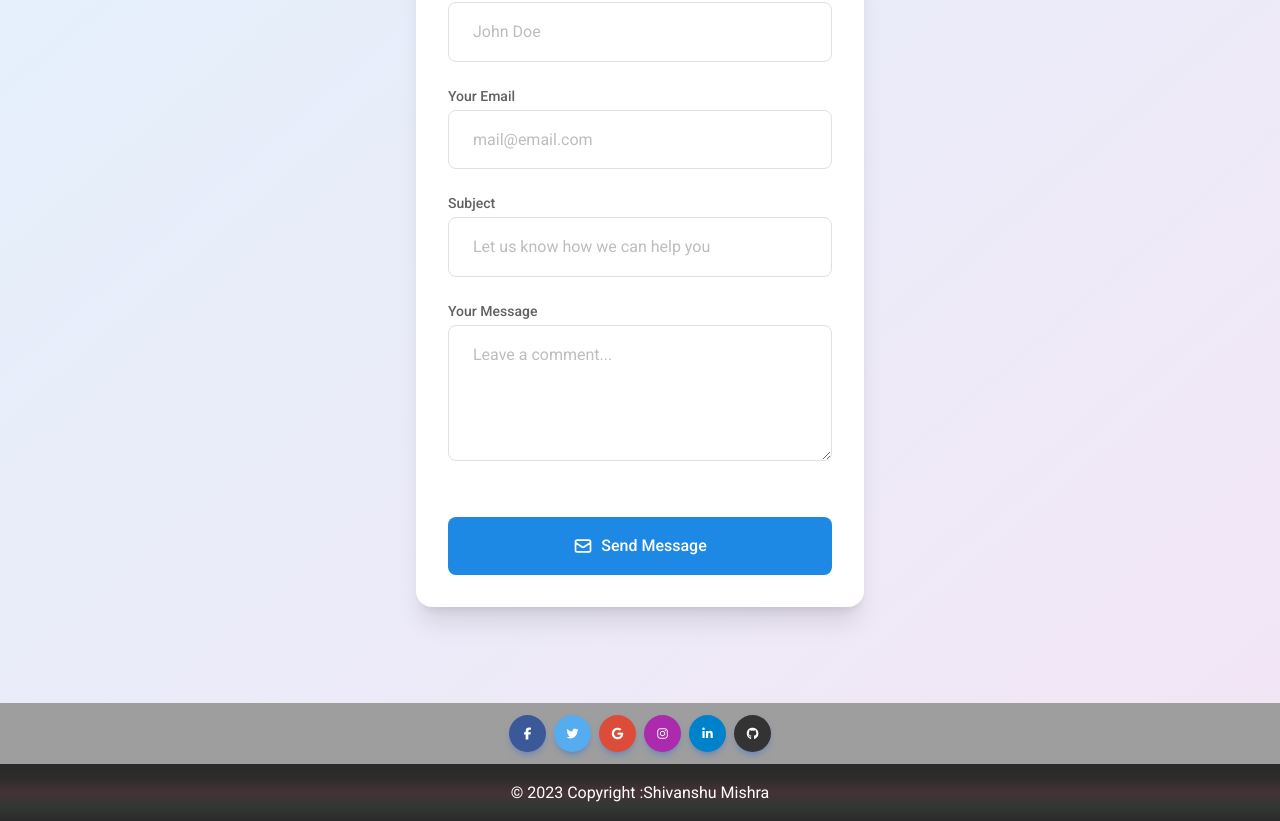
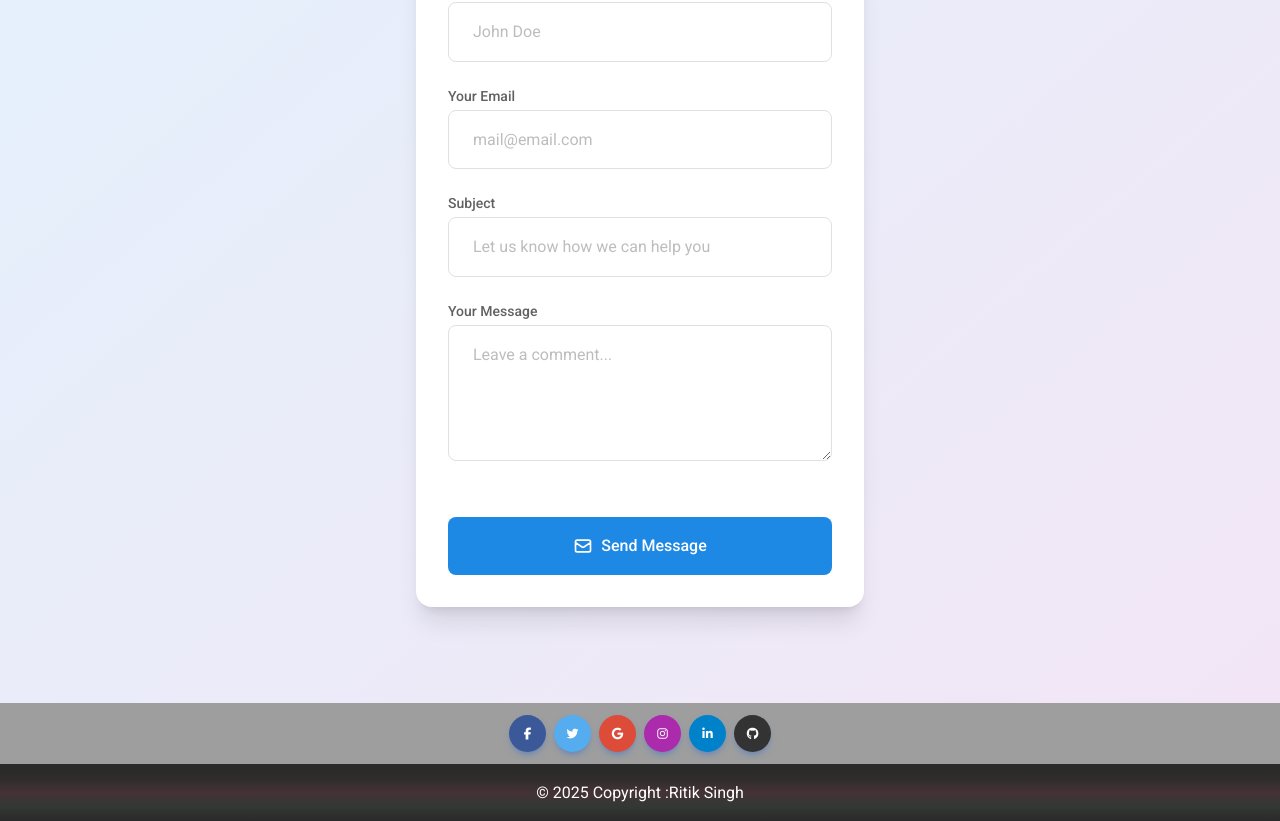
Before and after one commit to ritiksingh14671/be-consistent, a React (Create React App) app in the folder be-consistent/: page /contact in a window 1280 px wide. Shown: the part 289-1110 px from the top of the page. Built offline with nearby package versions, Linux system fonts and the light colour scheme.

Commit message:
Update Footer.js

```diff
--- a/be-consistent/src/Component/Footer.js
+++ b/be-consistent/src/Component/Footer.js
@@ -17,7 +17,7 @@ const Footer = () => {
           floating
           className='m-1'
           style={{ backgroundColor: '#3b5998' }}
-          href='https://www.facebook.com/shivanshu.mishra.33234/'
+          href='https://www.facebook.com/'
           role='button'
         >
           <MDBIcon fab icon='facebook-f' />
@@ -27,7 +27,7 @@ const Footer = () => {
           floating
           className='m-1'
           style={{ backgroundColor: '#55acee' }}
-          href='https://twitter.com/Shivanshu_23'
+          href='https://x.com/'
           role='button'
         >
           <MDBIcon fab icon='twitter' />
@@ -37,7 +37,7 @@ const Footer = () => {
           floating
           className='m-1'
           style={{ backgroundColor: '#dd4b39' }}
-          href='mailto:mishrashivashu2004@gmail.com'
+          href='mailto:ritiksingh14671@gmail.com'
           role='button'
         >
           <MDBIcon fab icon='google' />
@@ -46,7 +46,7 @@ const Footer = () => {
           floating
           className='m-1'
           style={{ backgroundColor: '#ac2bac' }}
-          href='https://www.instagram.com/shivanshu.mishra.23/'
+          href='https://www.instagram.com/ritiksinghrds'
           role='button'
         >
           <MDBIcon fab icon='instagram' />
@@ -56,7 +56,7 @@ const Footer = () => {
           floating
           className='m-1'
           style={{ backgroundColor: '#0082ca' }}
-          href='https://www.linkedin.com/in/shivanshu-mishra-9baab3229/'
+          href='https://www.linkedin.com/in/ritik-singh-253425203/'
           role='button'
         >
           <MDBIcon fab icon='linkedin-in' />
@@ -66,7 +66,7 @@ const Footer = () => {
           floating
           className='m-1'
           style={{ backgroundColor: '#333333' }}
-          href='https://github.com/Shivanshumishra23'
+          href='https://github.com/ritiksingh14671'
           role='button'
         >
           <MDBIcon fab icon='github' />
@@ -75,9 +75,9 @@ const Footer = () => {
     </MDBContainer>
 
     <div className='text-center p-3 gradient1 ' style={{ backgroundColor: 'rgba(255,255,255, 0.5)' }}>
-      © 2023 Copyright :
+      © 2025 Copyright :
       <a className='text-white' href=''>
-       Shivanshu Mishra
+       Ritik Singh
       </a>
     </div>
   </MDBFooter>
```
